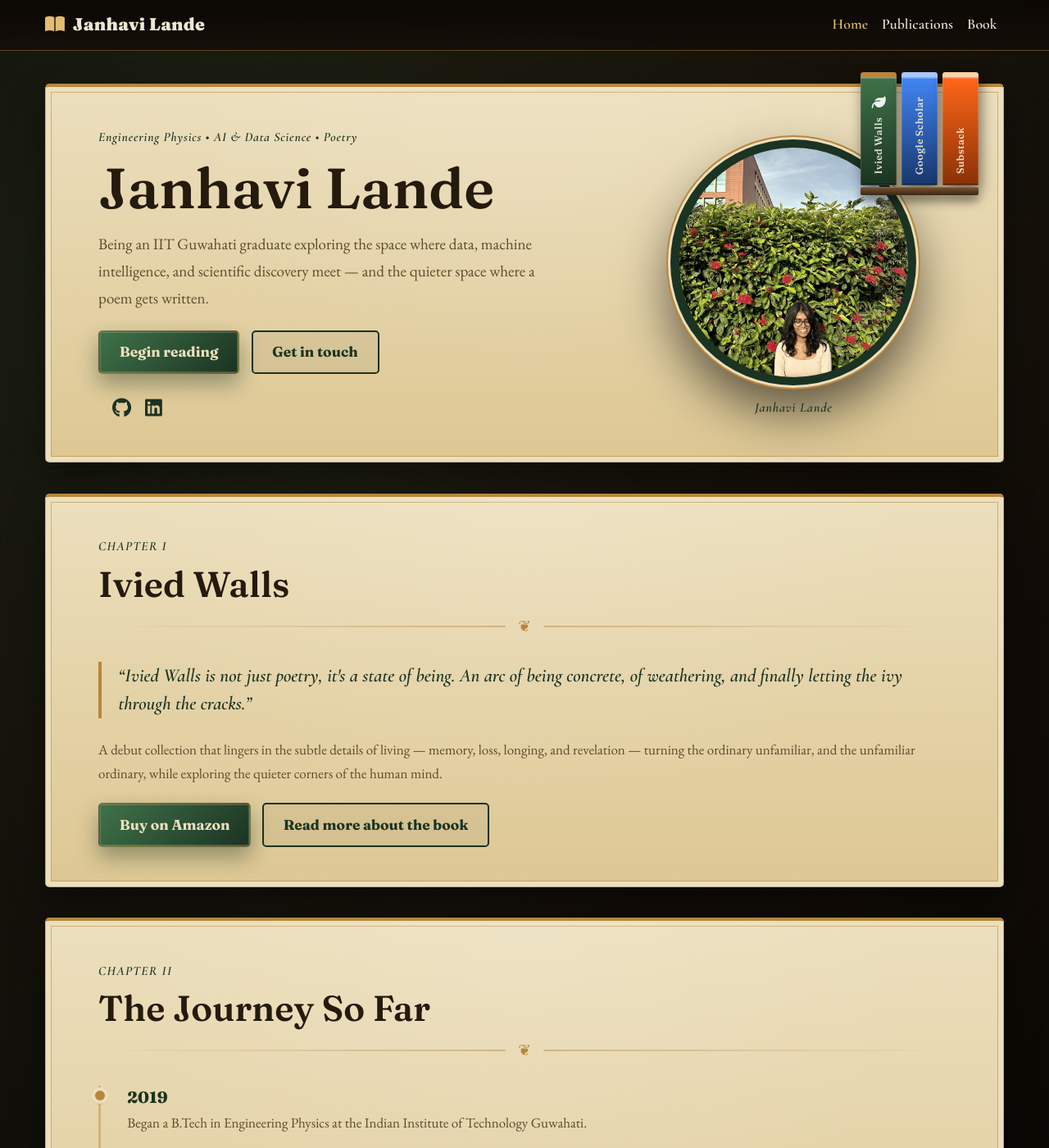
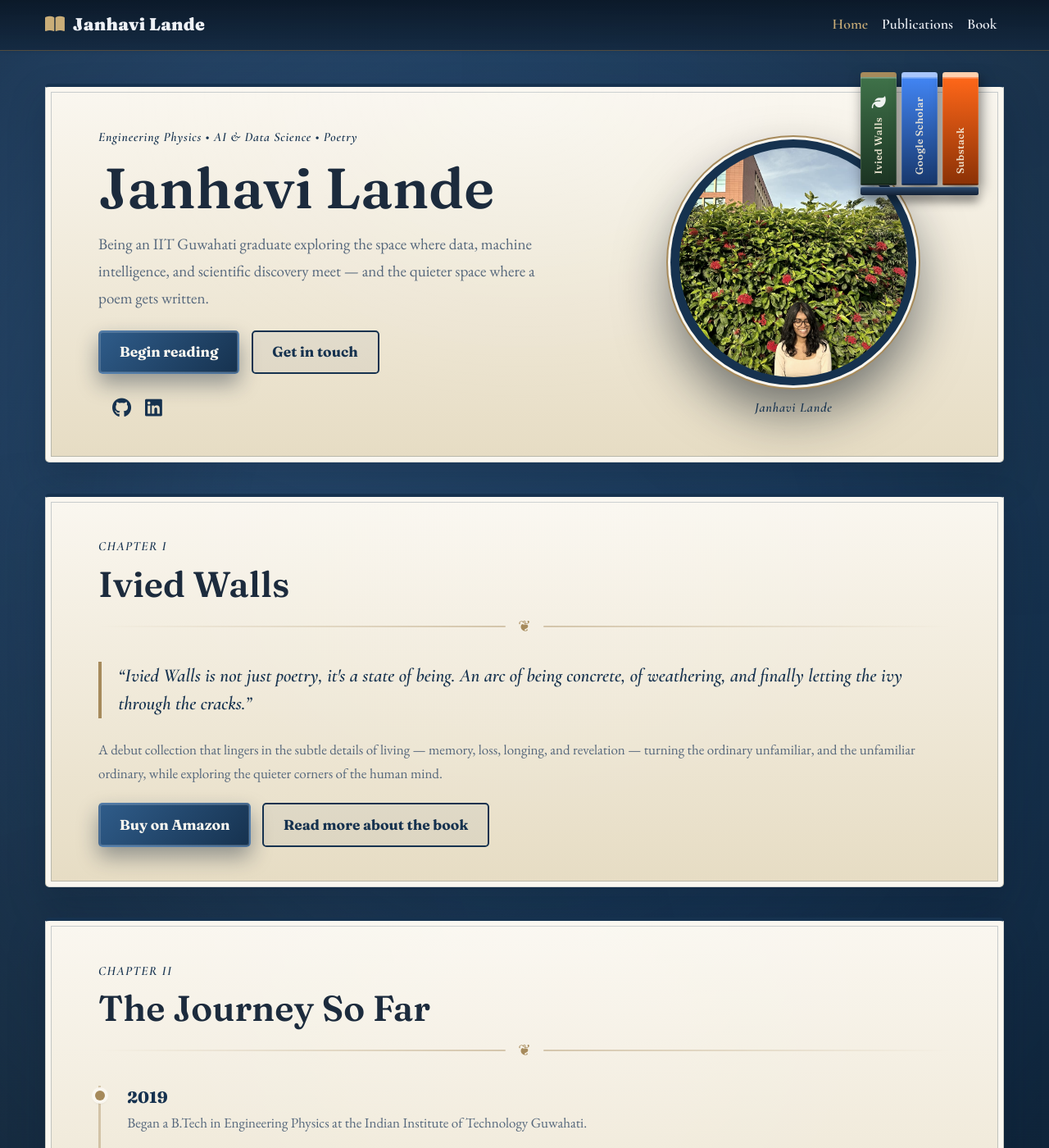
Before and after one commit to janhavilande/janhavilande.github.io, a Jekyll site: the page built from index.html, in a window 1280 px wide and 1400 px high. Shown: the whole window at 82% size. Built offline with Jekyll 4.4.1, drawn with Linux system fonts in a browser that asks for light colours; a style sheet for code colours, icons or effects is not loaded.

Commit message:
Re-theme as a classic navy/white/beige library, not a dark leather book
- Exterior shifts from near-black ivy-and-brown to a deep navy reading
  room, with a warm brass lamp-glow in the corners instead of a green
  vine glow
- Pages shift from tan parchment to crisp white fading to soft beige
- All general-purpose "ink" (links, headings accents, buttons, social
  icons, timeline, portrait ring) moves from ivy green to library navy
- Brass is now reserved for small hardware trim only — rules, drop
  cap, corner marks — instead of a dominant gold
- The Ivied Walls spine keeps its own true ivy green untouched; Google
  Scholar (#4285f4) and Substack (#ff6719) spines already matched
  their real brand colors and are unchanged

```diff
--- a/assets/css/global.css
+++ b/assets/css/global.css
@@ -1,34 +1,45 @@
 @charset "utf-8";
 
 /* ===================================================================
-   Ivied Walls — a personal site styled like an old, leather-bound book.
-   Dark ivy "room" as the exterior; warm aged-parchment "leaves" hold
-   the actual content, with gilt double-rules, chapter numerals, drop
-   caps and corner fleurons.
+   Ivied Walls — a personal site styled like a classic library reading
+   room. Deep navy walls as the exterior; crisp white-and-beige "leaves"
+   hold the actual content, with brass hardware accents (rules, corner
+   trim, drop caps) standing in for gilt. The ivy green lives only on
+   the Ivied Walls spine — everything else is blue, white and beige.
    =================================================================== */
 
 :root {
-    --bg: #17100a;
-    --bg-deep: #0b0704;
+    --bg: #1c3a5e;
+    --bg-deep: #0b1c2e;
+
+    /* the book's own green — reserved for the Ivied Walls spine only */
     --ivy: #3f7249;
     --ivy-dark: #1b3322;
     --ivy-light: #8fc189;
-    --gold: #b8863c;
-    --gold-bright: #e2bd72;
-    --gold-soft: rgba(184, 134, 60, 0.45);
-    --gold-line: rgba(184, 134, 60, 0.5);
 
-    --parchment: #ecdfbd;
-    --parchment-2: #ddc793;
-    --ink: #241a0d;
-    --ink-muted: #5c4a2c;
+    /* library blue — the site's real ink/accent color */
+    --navy: #2f5c8a;
+    --navy-dark: #16324f;
+    --navy-light: #7ba4d1;
 
-    --text: #eee6d3;
-    --muted: #bcb298;
-    --line: rgba(184, 134, 60, 0.2);
+    /* muted brass — hardware trim only (rules, drop caps, corner marks) */
+    --gold: #a68a5b;
+    --gold-bright: #c9ad78;
+    --gold-soft: rgba(166, 138, 91, 0.42);
+    --gold-line: rgba(166, 138, 91, 0.45);
 
-    --shadow-deep: 0 32px 64px rgba(0, 0, 0, 0.6);
-    --shadow-page: 0 20px 44px rgba(0, 0, 0, 0.45);
+    /* the "leaves": white fading to soft beige */
+    --parchment: #faf7f0;
+    --parchment-2: #e6dcc3;
+    --ink: #1c2b3d;
+    --ink-muted: #55677c;
+
+    --text: #eef1f6;
+    --muted: #a9bacd;
+    --line: rgba(166, 138, 91, 0.2);
+
+    --shadow-deep: 0 32px 64px rgba(6, 16, 28, 0.55);
+    --shadow-page: 0 20px 44px rgba(12, 26, 43, 0.28);
 
     /* brand-true colors for the bookshelf spines */
     --scholar-blue: #4285f4;
@@ -46,15 +57,15 @@ body {
     font-weight: 400;
     padding-top: 5rem;
     background:
-        radial-gradient(circle at 15% 10%, rgba(63, 114, 73, 0.26), transparent 32%),
-        radial-gradient(circle at 85% 90%, rgba(63, 114, 73, 0.2), transparent 34%),
-        linear-gradient(160deg, #1d140b 0%, #130d07 55%, var(--bg-deep) 100%);
+        radial-gradient(circle at 15% 10%, rgba(123, 164, 209, 0.16), transparent 32%),
+        radial-gradient(circle at 85% 90%, rgba(123, 164, 209, 0.13), transparent 34%),
+        linear-gradient(160deg, #21456c 0%, #163350 55%, var(--bg-deep) 100%);
     color: var(--text);
     position: relative;
     overflow-x: hidden;
 }
 
-/* faint vine-like glow + leather-grain hatch + vignette on the dark exterior */
+/* a warm brass reading-lamp glow in the corners of the navy room, plus a soft vignette */
 body::before {
     content: "";
     position: fixed;
@@ -63,8 +74,8 @@ body::before {
     pointer-events: none;
     opacity: 0.55;
     background-image:
-        radial-gradient(circle at 8% 92%, rgba(143, 193, 137, 0.12) 0, transparent 45%),
-        radial-gradient(circle at 96% 6%, rgba(143, 193, 137, 0.1) 0, transparent 40%);
+        radial-gradient(circle at 8% 92%, rgba(201, 173, 120, 0.1) 0, transparent 45%),
+        radial-gradient(circle at 96% 6%, rgba(201, 173, 120, 0.08) 0, transparent 40%);
 }
 
 body::after {
@@ -73,11 +84,8 @@ body::after {
     inset: 0;
     z-index: 0;
     pointer-events: none;
-    opacity: 0.65;
-    background-image:
-        repeating-linear-gradient(115deg, rgba(0, 0, 0, 0.14) 0 2px, transparent 2px 5px),
-        radial-gradient(ellipse at center, transparent 32%, rgba(0, 0, 0, 0.62) 100%);
-    mix-blend-mode: multiply;
+    opacity: 0.6;
+    background-image: radial-gradient(ellipse at center, transparent 38%, rgba(4, 11, 20, 0.55) 100%);
 }
 
 body > * {
@@ -105,13 +113,13 @@ a {
 }
 
 a:hover {
-    color: var(--ivy-light);
+    color: var(--navy-light);
 }
 
 /* ---------------- Navbar: a spine/ribbon along the top ---------------- */
 
 .navbar {
-    background: linear-gradient(180deg, rgba(11, 7, 4, 0.94), rgba(20, 14, 8, 0.9)) !important;
+    background: linear-gradient(180deg, rgba(11, 24, 39, 0.95), rgba(20, 41, 64, 0.9)) !important;
     border-bottom: 1px solid var(--gold-line);
     backdrop-filter: blur(14px);
     box-shadow: 0 8px 24px rgba(0, 0, 0, 0.4);
@@ -161,13 +169,13 @@ a:hover {
 .titlepage {
     background: linear-gradient(180deg, var(--parchment), var(--parchment-2));
     color: var(--ink);
-    border: 1px solid rgba(36, 26, 13, 0.22);
-    border-top: 4px solid var(--gold);
+    border: 1px solid rgba(22, 50, 79, 0.16);
+    border-top: 4px solid var(--navy-dark);
     border-radius: 0.3rem;
     box-shadow:
         var(--shadow-page),
         inset 0 0 0 6px var(--parchment),
-        inset 0 0 0 7px rgba(184, 134, 60, 0.55);
+        inset 0 0 0 7px rgba(22, 50, 79, 0.22);
     padding: 2.8rem clamp(1.5rem, 5vw, 3.8rem);
     margin-bottom: 2.2rem;
     position: relative;
@@ -210,7 +218,7 @@ a:hover {
 .page-leaf a,
 .book-page-container a,
 .titlepage a {
-    color: var(--ivy-dark);
+    color: var(--navy-dark);
     text-decoration: underline;
     text-decoration-color: var(--gold-soft);
     text-decoration-thickness: 1.5px;
@@ -219,14 +227,14 @@ a:hover {
 .page-leaf a:hover,
 .book-page-container a:hover,
 .titlepage a:hover {
-    color: var(--ivy);
+    color: var(--navy);
 }
 
 .chapter-mark {
     font-family: "Cormorant Garamond", serif;
     font-style: italic;
     font-weight: 600;
-    color: var(--ivy-dark) !important;
+    color: var(--navy-dark) !important;
     letter-spacing: 0.08em;
     text-transform: uppercase;
     font-size: 0.92rem;
@@ -281,7 +289,7 @@ a:hover {
 
 .titlepage .eyebrow {
     display: inline-block;
-    color: var(--ivy-dark);
+    color: var(--navy-dark);
     font-family: "Cormorant Garamond", serif;
     font-style: italic;
     font-weight: 600;
@@ -326,16 +334,16 @@ a:hover {
 }
 
 .primary-btn {
-    background: linear-gradient(135deg, var(--ivy), var(--ivy-dark));
-    box-shadow: 0 12px 26px rgba(27, 51, 34, 0.4), inset 0 0 0 1px rgba(255, 255, 255, 0.16);
+    background: linear-gradient(135deg, var(--navy), var(--navy-dark));
+    box-shadow: 0 12px 26px rgba(16, 33, 53, 0.4), inset 0 0 0 1px rgba(255, 255, 255, 0.16);
     color: var(--parchment) !important;
-    border: 2px solid var(--gold-soft);
+    border: 2px solid rgba(123, 164, 209, 0.5);
 }
 
 .secondary-btn {
-    border: 2px solid var(--ivy-dark);
-    background: rgba(36, 26, 13, 0.05);
-    color: var(--ivy-dark) !important;
+    border: 2px solid var(--navy-dark);
+    background: rgba(22, 50, 79, 0.05);
+    color: var(--navy-dark) !important;
 }
 
 .primary-btn:hover,
@@ -352,7 +360,7 @@ a:hover {
 }
 
 .social-row a {
-    color: var(--ivy-dark) !important;
+    color: var(--navy-dark) !important;
     text-decoration: none !important;
 }
 
@@ -376,7 +384,7 @@ a:hover {
     font-style: italic;
     font-weight: 600;
     letter-spacing: 0.05em;
-    color: var(--ivy-dark);
+    color: var(--navy-dark);
     font-size: 0.95rem;
 }
 
@@ -385,7 +393,7 @@ a:hover {
     width: min(100%, 300px);
     aspect-ratio: 1;
     border-radius: 50%;
-    background: var(--ivy-dark);
+    background: var(--navy-dark);
     padding: 0.6rem;
     box-shadow:
         0 0 0 3px var(--parchment),
@@ -485,7 +493,7 @@ a:hover {
 .shelf-ledge {
     height: 10px;
     margin-top: 2px;
-    background: linear-gradient(180deg, #7a5530, #3a2716);
+    background: linear-gradient(180deg, #2c4a6e, #142236);
     border-radius: 2px;
     box-shadow: 0 8px 12px rgba(0, 0, 0, 0.45), inset 0 1px 0 rgba(255, 255, 255, 0.15);
 }
@@ -509,7 +517,7 @@ a:hover {
     font-style: italic;
     font-weight: 600;
     font-size: 1.35rem;
-    color: var(--ivy-dark);
+    color: var(--navy-dark);
     border-left: 4px solid var(--gold);
     padding-left: 1.2rem;
     margin: 1rem 0 1.4rem;
@@ -544,8 +552,8 @@ a:hover {
     font-weight: 600;
     font-size: 0.8rem;
     letter-spacing: 0.05em;
-    color: var(--ivy-dark) !important;
-    background: rgba(184, 134, 60, 0.1);
+    color: var(--navy-dark) !important;
+    background: rgba(166, 138, 91, 0.1);
     margin: 0;
 }
 
@@ -580,7 +588,7 @@ a:hover {
     font-family: "Fraunces", serif;
     font-weight: 800;
     font-size: 1.15rem;
-    color: var(--ivy-dark);
+    color: var(--navy-dark);
     margin-bottom: 0.2rem;
 }
 
@@ -609,7 +617,7 @@ a:hover {
 }
 
 .list-footer-link a {
-    color: var(--ivy-dark);
+    color: var(--navy-dark);
     font-weight: 700;
     text-decoration: none;
 }
@@ -617,19 +625,19 @@ a:hover {
 /* Publications list items (used on homepage + /publications) — an inlaid panel, not a flat white card */
 .my-0.bg-white,
 .bg-white.shadow-sm.rounded-xl {
-    background: rgba(221, 199, 147, 0.28) !important;
-    border: 2px solid rgba(44, 36, 20, 0.2) !important;
+    background: rgba(230, 220, 195, 0.35) !important;
+    border: 2px solid rgba(22, 50, 79, 0.15) !important;
     border-top: 3px solid var(--gold-soft) !important;
     border-radius: 0.3rem !important;
-    box-shadow: inset 0 2px 10px rgba(44, 36, 20, 0.1) !important;
+    box-shadow: inset 0 2px 10px rgba(22, 50, 79, 0.08) !important;
 }
 
 .border-gray {
-    border-color: rgba(44, 36, 20, 0.22) !important;
+    border-color: rgba(22, 50, 79, 0.18) !important;
 }
 
 .abstract-links a {
-    color: var(--ivy-dark);
+    color: var(--navy-dark);
 }
 
 .page-leaf .text-muted,
@@ -648,7 +656,7 @@ a:hover {
 }
 
 #navbar-year .nav-link:hover {
-    color: var(--ivy-dark) !important;
+    color: var(--navy-dark) !important;
 }
 
 /* ---------------- Footer: the closing page ---------------- */
```
